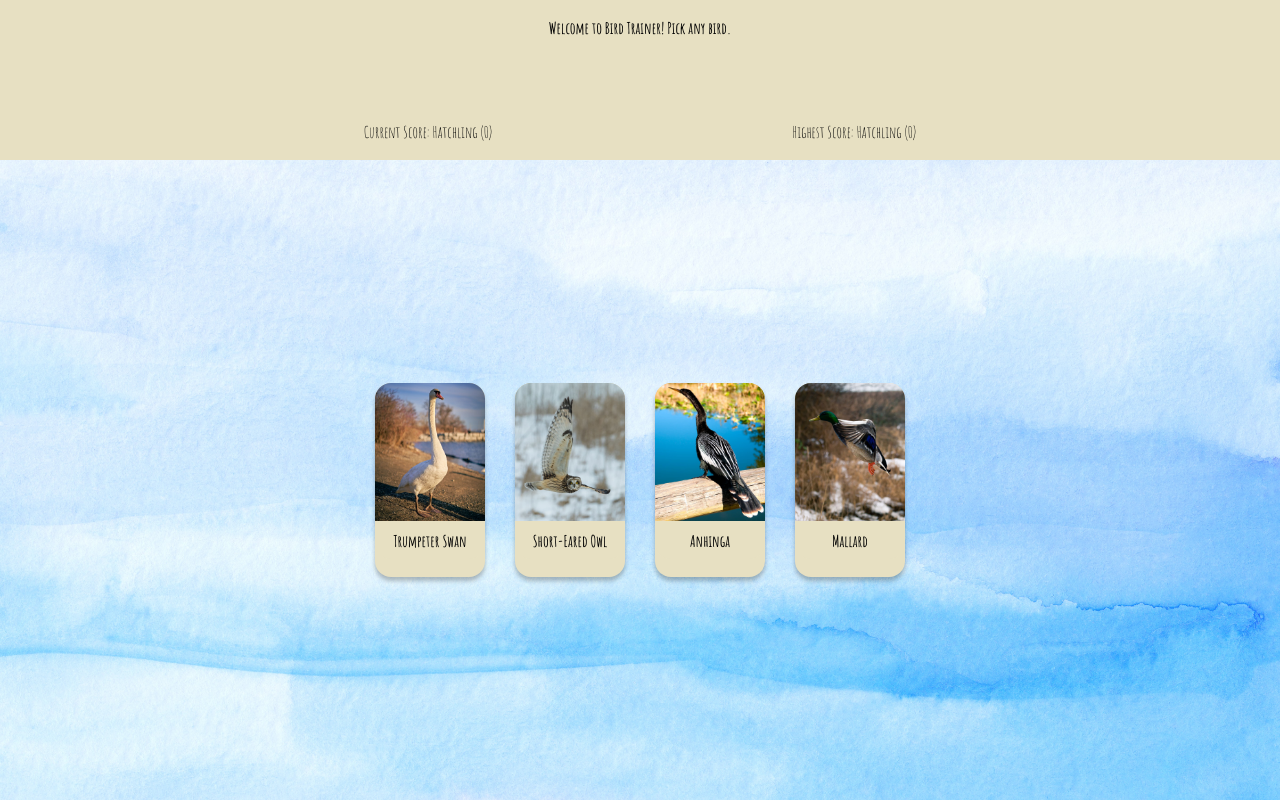
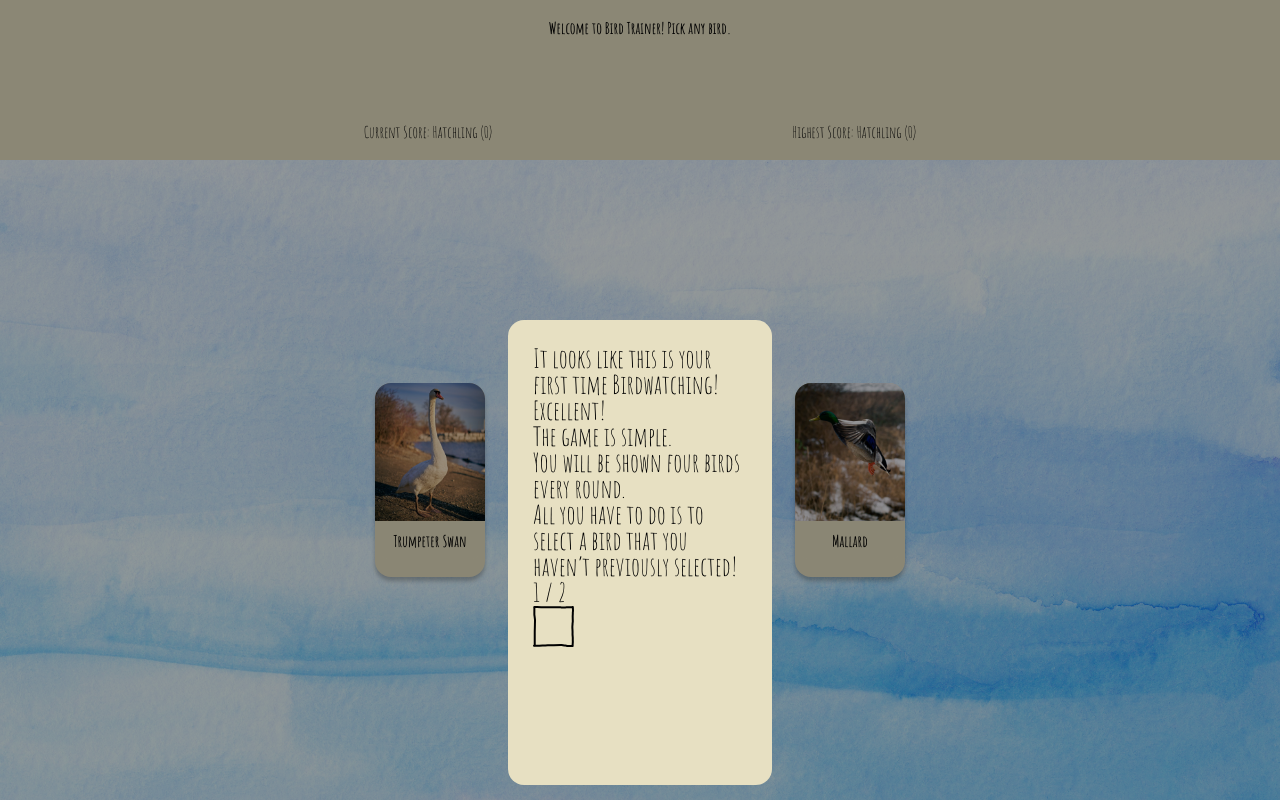
Before and after one commit to jpotterfi/birdwatching-trainer, a React (Create React App) app: page / in a window 1280 px wide. Built offline with nearby package versions, Linux system fonts and the light colour scheme.

Commit message:
added localstorage functionality with highscore and added new tutorial module

```diff
--- a/src/App.js
+++ b/src/App.js
@@ -1,16 +1,35 @@
 import "./App.css";
 import "./modal.css";
+import "./tutmodal.css";
 import React from "react";
 import deckList from "./deckList";
 import Card from "./Components/Card";
 import Header from "./Components/Header";
+import TutModal from "./Components/TutModal";
 
 // deckList.birdCards
 
 function App() {
   const [deck, setDeck] = React.useState(deckList.birdCards);
 
+  const [highscore, setHighscore] = React.useState(
+    localStorage.getItem("highscore") || 0
+  );
+
+  const [isNewPlayer, setIsNewPlayer] = React.useState(
+    localStorage.getItem("isNewPlayer") || true
+  );
   const [count, setCount] = React.useState(0);
+
+  React.useEffect(
+    function () {
+      if (count > highscore) {
+        localStorage.setItem("highscore", count);
+        setHighscore(count);
+      }
+    },
+    [count]
+  );
 
   function resetCount() {
     setCount(0);
@@ -141,7 +160,8 @@ function App() {
 
   return (
     <div className="App">
-      <Header count={count} />
+      <Header count={count} highscore={highscore} />
+      <TutModal />
       {/* <dialog open className="modal"></dialog> */}
       <div className="container">{cardElements}</div>
     </div>
--- a/src/Components/Header.js
+++ b/src/Components/Header.js
@@ -55,7 +55,7 @@ export default function Header(props) {
           {`Current Score: ` + rank + ` (${props.count})`}
         </div>
         <div className="header__rankarea__highestrank">
-          {`Highest Score: ` + rank + ` (${props.count})`}
+          {`Highest Score: ` + rank + ` (${props.highscore})`}
         </div>
       </div>
     </header>
--- /dev/null
+++ b/src/Components/TutModal.js
@@ -0,0 +1,34 @@
+import React from "react";
+import Forwards from "../nonbird_images/forwards.svg";
+import Backwards from "../nonbird_images/backwards.svg";
+
+export default function Tutmodal(props) {
+  const [page, setPage] = React.useState(1);
+
+  return (
+    <div className="tutModal" id="tutModal">
+      <div className="tutModal__inner">
+        <section className="tutModal__instructions">
+          <div className="instruction">
+            It looks like this is your first time Birdwatching!
+          </div>
+          <div className="instruction">
+            Excellent! <br></br>
+            The game is simple.
+          </div>
+          <div className="instruction">
+            You will be shown four birds every round.
+          </div>
+          <div className="instruction">
+            All you have to do is to select a bird that you haven’t previously
+            selected!
+          </div>
+          <section className="tutModal__bottom">
+            <div className="pageNumber">{`${page} / 2`}</div>
+            <img id="forwards" src={Forwards} />
+          </section>
+        </section>
+      </div>
+    </div>
+  );
+}
--- /dev/null
+++ b/src/tutmodal.css
@@ -0,0 +1,31 @@
+#tutModal {
+  position: fixed; /* Stay in place */
+  z-index: 1; /* Sit on top */
+  left: 0;
+  top: 0;
+  width: 100%; /* Full width */
+  height: 100%; /* Full height */
+  overflow: auto; /* Enable scroll if needed */
+  background-color: rgba(0, 0, 0, 0.4); /* Black w/ opacity */
+}
+
+.tutModal__inner {
+  height: 465px;
+  width: 264px;
+  background-color: #e7e0c2;
+  border-radius: 16px;
+  padding: 0;
+  border: none;
+  margin: auto;
+  margin-top: 25%;
+  padding: 25px;
+  display: flex;
+  flex-direction: column;
+}
+
+.tutModal__instructions {
+  font-size: 26px;
+  display: flex;
+  flex-direction: column;
+  justify-content: space-around;
+}
```
Also changed, not shown: src/nonbird_images/backwards.svg (added), src/nonbird_images/forwards.svg (added).
